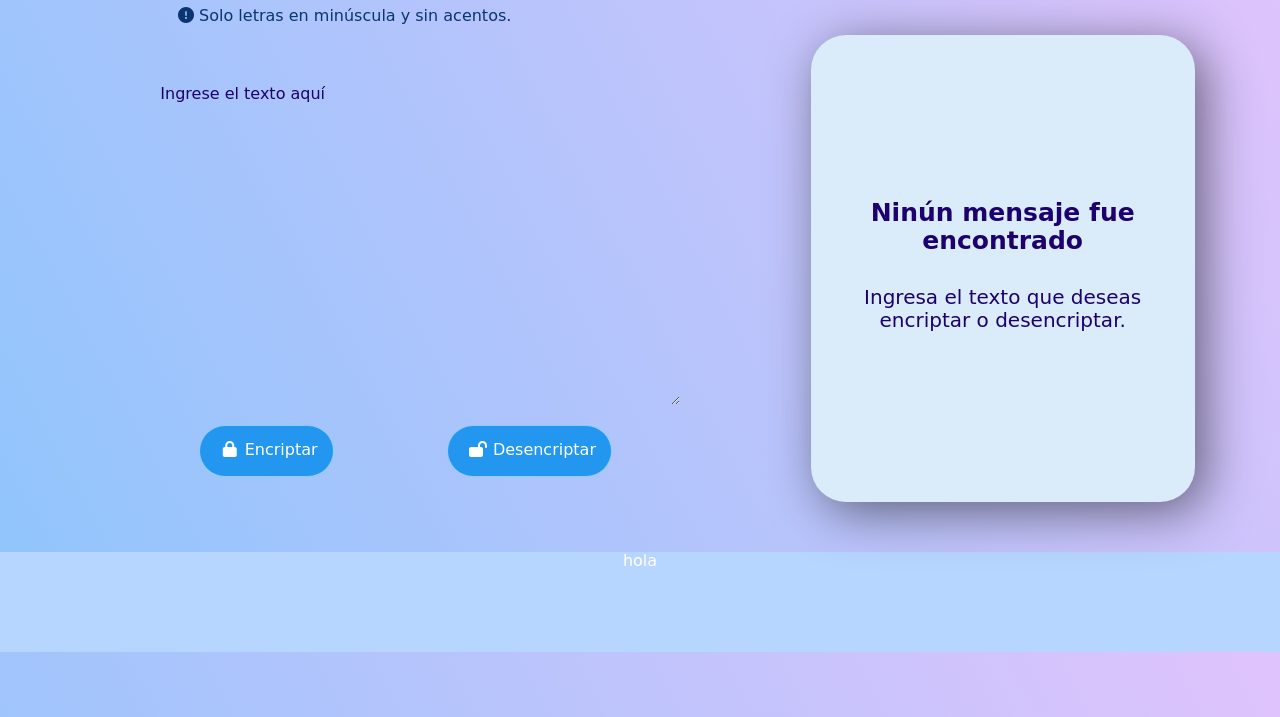
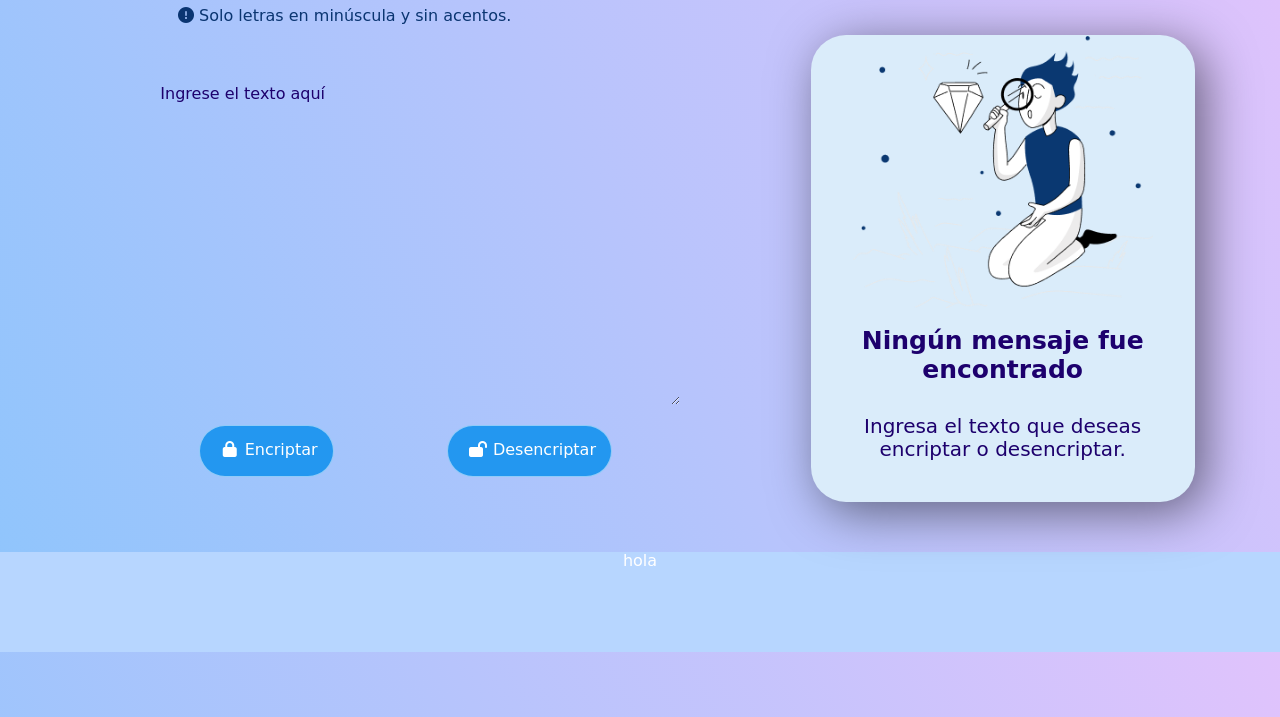
Before and after one commit to Arturoz13/Alura-challenge, a plain HTML site: page index.html in a window 1280 px wide. Shown: the part 83-800 px from the top of the page. Drawn offline with nearby package versions, Linux system fonts and the light colour scheme.

Commit message:
Arreglando botones, imagenes

```diff
--- a/index.html
+++ b/index.html
@@ -5,7 +5,7 @@
     <meta http-equiv="X-UA-Compatible" content="IE=edge">
     <meta name="viewport" content="width=device-width, initial-scale=1.0">
     <link rel="stylesheet" href="style.css">
-    <link rel="icon" href="assets/icono.png" />
+    <link rel="icon" href="/imagenes/icono.png" />
     <script src="https://kit.fontawesome.com/5e34b2a42a.js" crossorigin="anonymous"></script>
     <link rel="stylesheet" href="normalize.css">
     <link rel="stylesheet" href="https://fonts.googleapis.com/css2?family=Material+Symbols+Outlined:opsz,wght,FILL,GRAD@48,400,0,0" />
@@ -41,9 +41,9 @@
                     <textarea  id="desencriptador" readonly></textarea>
                 </div>
                 <div id="imagen">
-                    <img src="assets/muneco.png" alt="">
+                    <img src="/imagenes/muneco.png" alt="">
                 </div>
-                <p class="texto-desencriptar" id="texto-desencriptar">Ninún mensaje fue encontrado</p>
+                <p class="texto-desencriptar" id="texto-desencriptar">Ningún mensaje fue encontrado</p>
                 <p class="mensaje" id="mensaje">Ingresa el texto que deseas encriptar o desencriptar.</p>
                 <div class="div-copiar">
                     <div class="boton-copiar">
```
Also changed, not shown: style.css (+0 -7 lines), imagenes/github-mark.png (added).
